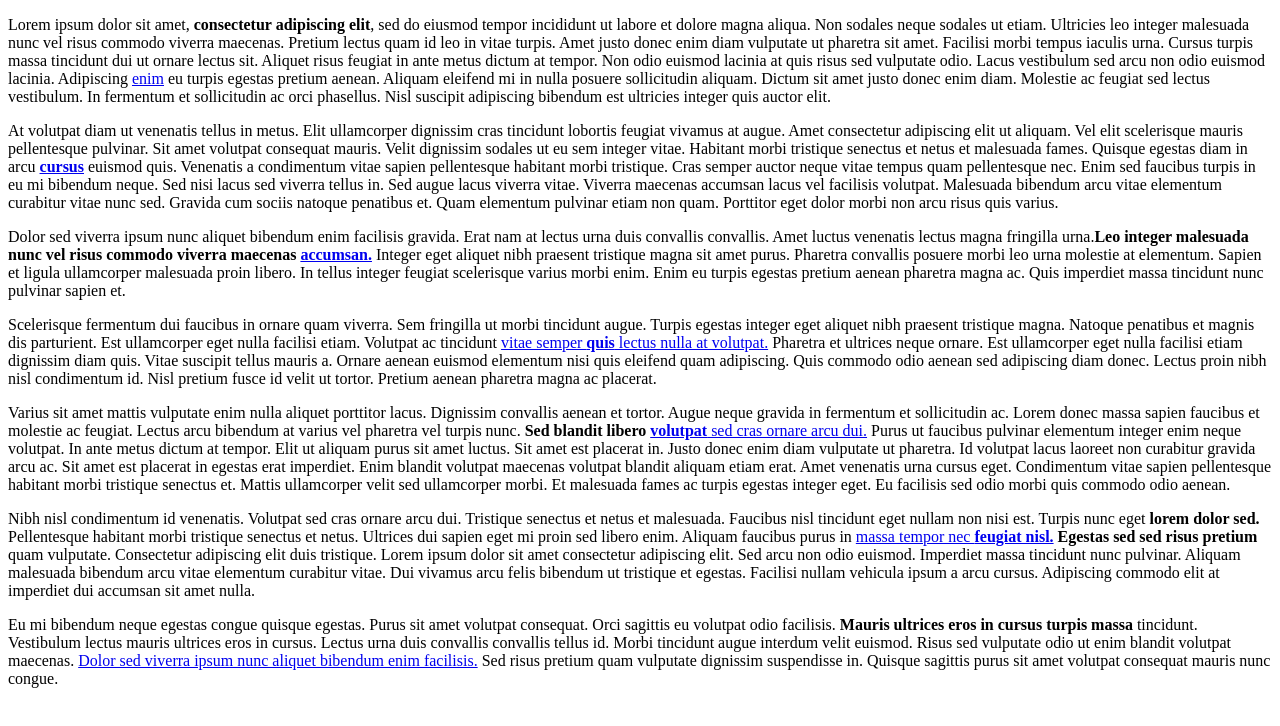
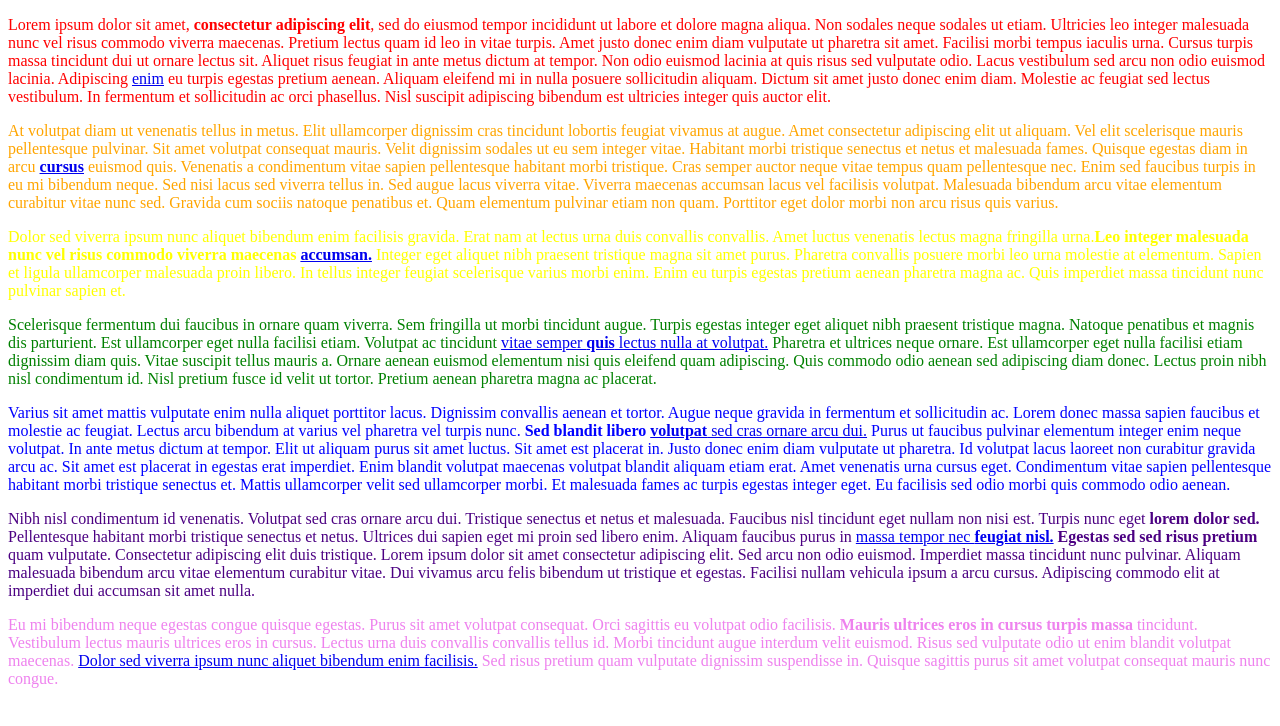
Before and after one commit to rmuhamedgaliev/skillbox-frontend, a plain HTML site: page layout/lesson1/task4.html in a window 1280 px wide. Drawn offline with Linux system fonts and the light colour scheme.

Commit message:
Fixed task 5

```diff
--- a/layout/lesson1/task4.html
+++ b/layout/lesson1/task4.html
@@ -3,28 +3,57 @@
 <head>
     <meta charset="UTF-8">
     <title>Задание 4</title>
+
+    <style>
+        #red {
+            color: red;
+        }
+        #orange {
+            color: orange;
+        }
+        #yellow {
+            color: yellow;
+        }
+
+        #green {
+            color: green;
+        }
+
+        #blue {
+            color: blue;
+        }
+
+        #indigo {
+            color: indigo;
+        }
+
+        #violet {
+            color: violet;
+        }
+    </style>
+
 </head>
 <body>
 
-    <p>Lorem ipsum dolor sit amet, <b>consectetur adipiscing elit</b>, sed do eiusmod tempor incididunt ut labore et dolore magna aliqua. Non sodales neque sodales ut etiam. Ultricies leo integer malesuada nunc vel risus commodo viverra maecenas. Pretium lectus quam id leo in vitae turpis. Amet justo donec enim diam vulputate ut pharetra sit amet. Facilisi morbi tempus iaculis urna. Cursus turpis massa tincidunt dui ut ornare lectus sit. Aliquet risus feugiat in ante metus dictum at tempor. Non odio euismod lacinia at quis risus sed vulputate odio. Lacus vestibulum sed arcu non odio euismod lacinia. Adipiscing <a href="https://ya.ru" target="_blank">enim</a> eu turpis egestas pretium aenean. Aliquam eleifend mi in nulla posuere sollicitudin aliquam. Dictum sit amet justo donec enim diam. Molestie ac feugiat sed lectus vestibulum. In fermentum et sollicitudin ac orci phasellus. Nisl suscipit adipiscing bibendum est ultricies integer quis auctor elit.
+    <p id="red">Lorem ipsum dolor sit amet, <b>consectetur adipiscing elit</b>, sed do eiusmod tempor incididunt ut labore et dolore magna aliqua. Non sodales neque sodales ut etiam. Ultricies leo integer malesuada nunc vel risus commodo viverra maecenas. Pretium lectus quam id leo in vitae turpis. Amet justo donec enim diam vulputate ut pharetra sit amet. Facilisi morbi tempus iaculis urna. Cursus turpis massa tincidunt dui ut ornare lectus sit. Aliquet risus feugiat in ante metus dictum at tempor. Non odio euismod lacinia at quis risus sed vulputate odio. Lacus vestibulum sed arcu non odio euismod lacinia. Adipiscing <a href="https://en.wikipedia.org/wiki/Red" target="_blank">enim</a> eu turpis egestas pretium aenean. Aliquam eleifend mi in nulla posuere sollicitudin aliquam. Dictum sit amet justo donec enim diam. Molestie ac feugiat sed lectus vestibulum. In fermentum et sollicitudin ac orci phasellus. Nisl suscipit adipiscing bibendum est ultricies integer quis auctor elit.
     </p>
 
-    <p>At volutpat diam ut venenatis tellus in metus. Elit ullamcorper dignissim cras tincidunt lobortis feugiat vivamus at augue. Amet consectetur adipiscing elit ut aliquam. Vel elit scelerisque mauris pellentesque pulvinar. Sit amet volutpat consequat mauris. Velit dignissim sodales ut eu sem integer vitae. Habitant morbi tristique senectus et netus et malesuada fames. Quisque egestas diam in arcu <b><a href="https://ya.ru" target="_blank">cursus</a></b> euismod quis. Venenatis a condimentum vitae sapien pellentesque habitant morbi tristique. Cras semper auctor neque vitae tempus quam pellentesque nec. Enim sed faucibus turpis in eu mi bibendum neque. Sed nisi lacus sed viverra tellus in. Sed augue lacus viverra vitae. Viverra maecenas accumsan lacus vel facilisis volutpat. Malesuada bibendum arcu vitae elementum curabitur vitae nunc sed. Gravida cum sociis natoque penatibus et. Quam elementum pulvinar etiam non quam. Porttitor eget dolor morbi non arcu risus quis varius.
+    <p id="orange">At volutpat diam ut venenatis tellus in metus. Elit ullamcorper dignissim cras tincidunt lobortis feugiat vivamus at augue. Amet consectetur adipiscing elit ut aliquam. Vel elit scelerisque mauris pellentesque pulvinar. Sit amet volutpat consequat mauris. Velit dignissim sodales ut eu sem integer vitae. Habitant morbi tristique senectus et netus et malesuada fames. Quisque egestas diam in arcu <b><a href="https://en.wikipedia.org/wiki/Orange_(colour)" target="_blank">cursus</a></b> euismod quis. Venenatis a condimentum vitae sapien pellentesque habitant morbi tristique. Cras semper auctor neque vitae tempus quam pellentesque nec. Enim sed faucibus turpis in eu mi bibendum neque. Sed nisi lacus sed viverra tellus in. Sed augue lacus viverra vitae. Viverra maecenas accumsan lacus vel facilisis volutpat. Malesuada bibendum arcu vitae elementum curabitur vitae nunc sed. Gravida cum sociis natoque penatibus et. Quam elementum pulvinar etiam non quam. Porttitor eget dolor morbi non arcu risus quis varius.
     </p>
 
-    <p>Dolor sed viverra ipsum nunc aliquet bibendum enim facilisis gravida. Erat nam at lectus urna duis convallis convallis. Amet luctus venenatis lectus magna fringilla urna.<b>Leo integer malesuada nunc vel risus commodo viverra maecenas <a href="https://ya.ru" target="_blank">accumsan.</a></b> Integer eget aliquet nibh praesent tristique magna sit amet purus. Pharetra convallis posuere morbi leo urna molestie at elementum. Sapien et ligula ullamcorper malesuada proin libero. In tellus integer feugiat scelerisque varius morbi enim. Enim eu turpis egestas pretium aenean pharetra magna ac. Quis imperdiet massa tincidunt nunc pulvinar sapien et.
+    <p id="yellow">Dolor sed viverra ipsum nunc aliquet bibendum enim facilisis gravida. Erat nam at lectus urna duis convallis convallis. Amet luctus venenatis lectus magna fringilla urna.<b>Leo integer malesuada nunc vel risus commodo viverra maecenas <a href="https://en.wikipedia.org/wiki/Yellow" target="_blank">accumsan.</a></b> Integer eget aliquet nibh praesent tristique magna sit amet purus. Pharetra convallis posuere morbi leo urna molestie at elementum. Sapien et ligula ullamcorper malesuada proin libero. In tellus integer feugiat scelerisque varius morbi enim. Enim eu turpis egestas pretium aenean pharetra magna ac. Quis imperdiet massa tincidunt nunc pulvinar sapien et.
     </p>
 
-    <p>Scelerisque fermentum dui faucibus in ornare quam viverra. Sem fringilla ut morbi tincidunt augue. Turpis egestas integer eget aliquet nibh praesent tristique magna. Natoque penatibus et magnis dis parturient. Est ullamcorper eget nulla facilisi etiam. Volutpat ac tincidunt <a href="https://ya.ru" target="_blank">vitae semper <b>quis</b> lectus nulla at volutpat.</a> Pharetra et ultrices neque ornare. Est ullamcorper eget nulla facilisi etiam dignissim diam quis. Vitae suscipit tellus mauris a. Ornare aenean euismod elementum nisi quis eleifend quam adipiscing. Quis commodo odio aenean sed adipiscing diam donec. Lectus proin nibh nisl condimentum id. Nisl pretium fusce id velit ut tortor. Pretium aenean pharetra magna ac placerat.
+    <p id="green">Scelerisque fermentum dui faucibus in ornare quam viverra. Sem fringilla ut morbi tincidunt augue. Turpis egestas integer eget aliquet nibh praesent tristique magna. Natoque penatibus et magnis dis parturient. Est ullamcorper eget nulla facilisi etiam. Volutpat ac tincidunt <a href="https://en.wikipedia.org/wiki/Green" target="_blank">vitae semper <b>quis</b> lectus nulla at volutpat.</a> Pharetra et ultrices neque ornare. Est ullamcorper eget nulla facilisi etiam dignissim diam quis. Vitae suscipit tellus mauris a. Ornare aenean euismod elementum nisi quis eleifend quam adipiscing. Quis commodo odio aenean sed adipiscing diam donec. Lectus proin nibh nisl condimentum id. Nisl pretium fusce id velit ut tortor. Pretium aenean pharetra magna ac placerat.
     </p>
 
-    <p>Varius sit amet mattis vulputate enim nulla aliquet porttitor lacus. Dignissim convallis aenean et tortor. Augue neque gravida in fermentum et sollicitudin ac. Lorem donec massa sapien faucibus et molestie ac feugiat. Lectus arcu bibendum at varius vel pharetra vel turpis nunc. <b>Sed blandit libero </b><a href="https://ya.ru" target="_blank"><b>volutpat</b> sed cras ornare arcu dui.</a> Purus ut faucibus pulvinar elementum integer enim neque volutpat. In ante metus dictum at tempor. Elit ut aliquam purus sit amet luctus. Sit amet est placerat in. Justo donec enim diam vulputate ut pharetra. Id volutpat lacus laoreet non curabitur gravida arcu ac. Sit amet est placerat in egestas erat imperdiet. Enim blandit volutpat maecenas volutpat blandit aliquam etiam erat. Amet venenatis urna cursus eget. Condimentum vitae sapien pellentesque habitant morbi tristique senectus et. Mattis ullamcorper velit sed ullamcorper morbi. Et malesuada fames ac turpis egestas integer eget. Eu facilisis sed odio morbi quis commodo odio aenean.
+    <p id="blue">Varius sit amet mattis vulputate enim nulla aliquet porttitor lacus. Dignissim convallis aenean et tortor. Augue neque gravida in fermentum et sollicitudin ac. Lorem donec massa sapien faucibus et molestie ac feugiat. Lectus arcu bibendum at varius vel pharetra vel turpis nunc. <b>Sed blandit libero </b><a href="https://en.wikipedia.org/wiki/Blue" target="_blank"><b>volutpat</b> sed cras ornare arcu dui.</a> Purus ut faucibus pulvinar elementum integer enim neque volutpat. In ante metus dictum at tempor. Elit ut aliquam purus sit amet luctus. Sit amet est placerat in. Justo donec enim diam vulputate ut pharetra. Id volutpat lacus laoreet non curabitur gravida arcu ac. Sit amet est placerat in egestas erat imperdiet. Enim blandit volutpat maecenas volutpat blandit aliquam etiam erat. Amet venenatis urna cursus eget. Condimentum vitae sapien pellentesque habitant morbi tristique senectus et. Mattis ullamcorper velit sed ullamcorper morbi. Et malesuada fames ac turpis egestas integer eget. Eu facilisis sed odio morbi quis commodo odio aenean.
     </p>
 
-    <p>Nibh nisl condimentum id venenatis. Volutpat sed cras ornare arcu dui. Tristique senectus et netus et malesuada. Faucibus nisl tincidunt eget nullam non nisi est. Turpis nunc eget <b>lorem dolor sed.</b> Pellentesque habitant morbi tristique senectus et netus. Ultrices dui sapien eget mi proin sed libero enim. Aliquam faucibus purus in <a href="https://ya.ru" target="_blank">massa tempor nec <b>feugiat nisl.</b></a><b> Egestas sed sed risus pretium</b> quam vulputate. Consectetur adipiscing elit duis tristique. Lorem ipsum dolor sit amet consectetur adipiscing elit. Sed arcu non odio euismod. Imperdiet massa tincidunt nunc pulvinar. Aliquam malesuada bibendum arcu vitae elementum curabitur vitae. Dui vivamus arcu felis bibendum ut tristique et egestas. Facilisi nullam vehicula ipsum a arcu cursus. Adipiscing commodo elit at imperdiet dui accumsan sit amet nulla.
+    <p id="indigo">Nibh nisl condimentum id venenatis. Volutpat sed cras ornare arcu dui. Tristique senectus et netus et malesuada. Faucibus nisl tincidunt eget nullam non nisi est. Turpis nunc eget <b>lorem dolor sed.</b> Pellentesque habitant morbi tristique senectus et netus. Ultrices dui sapien eget mi proin sed libero enim. Aliquam faucibus purus in <a href="https://en.wikipedia.org/wiki/Indigo" target="_blank">massa tempor nec <b>feugiat nisl.</b></a><b> Egestas sed sed risus pretium</b> quam vulputate. Consectetur adipiscing elit duis tristique. Lorem ipsum dolor sit amet consectetur adipiscing elit. Sed arcu non odio euismod. Imperdiet massa tincidunt nunc pulvinar. Aliquam malesuada bibendum arcu vitae elementum curabitur vitae. Dui vivamus arcu felis bibendum ut tristique et egestas. Facilisi nullam vehicula ipsum a arcu cursus. Adipiscing commodo elit at imperdiet dui accumsan sit amet nulla.
     </p>
 
-    <p>Eu mi bibendum neque egestas congue quisque egestas. Purus sit amet volutpat consequat. Orci sagittis eu volutpat odio facilisis. <b>Mauris ultrices eros in cursus turpis massa</b> tincidunt. Vestibulum lectus mauris ultrices eros in cursus. Lectus urna duis convallis convallis tellus id. Morbi tincidunt augue interdum velit euismod. Risus sed vulputate odio ut enim blandit volutpat maecenas. <a href="https://ya.ru" target="_blank">Dolor sed viverra ipsum nunc aliquet bibendum enim facilisis.</a> Sed risus pretium quam vulputate dignissim suspendisse in. Quisque sagittis purus sit amet volutpat consequat mauris nunc congue.
+    <p id="violet">Eu mi bibendum neque egestas congue quisque egestas. Purus sit amet volutpat consequat. Orci sagittis eu volutpat odio facilisis. <b>Mauris ultrices eros in cursus turpis massa</b> tincidunt. Vestibulum lectus mauris ultrices eros in cursus. Lectus urna duis convallis convallis tellus id. Morbi tincidunt augue interdum velit euismod. Risus sed vulputate odio ut enim blandit volutpat maecenas. <a href="https://en.wikipedia.org/wiki/Violet_(color)" target="_blank">Dolor sed viverra ipsum nunc aliquet bibendum enim facilisis.</a> Sed risus pretium quam vulputate dignissim suspendisse in. Quisque sagittis purus sit amet volutpat consequat mauris nunc congue.
     </p>
 
 </body>
```
